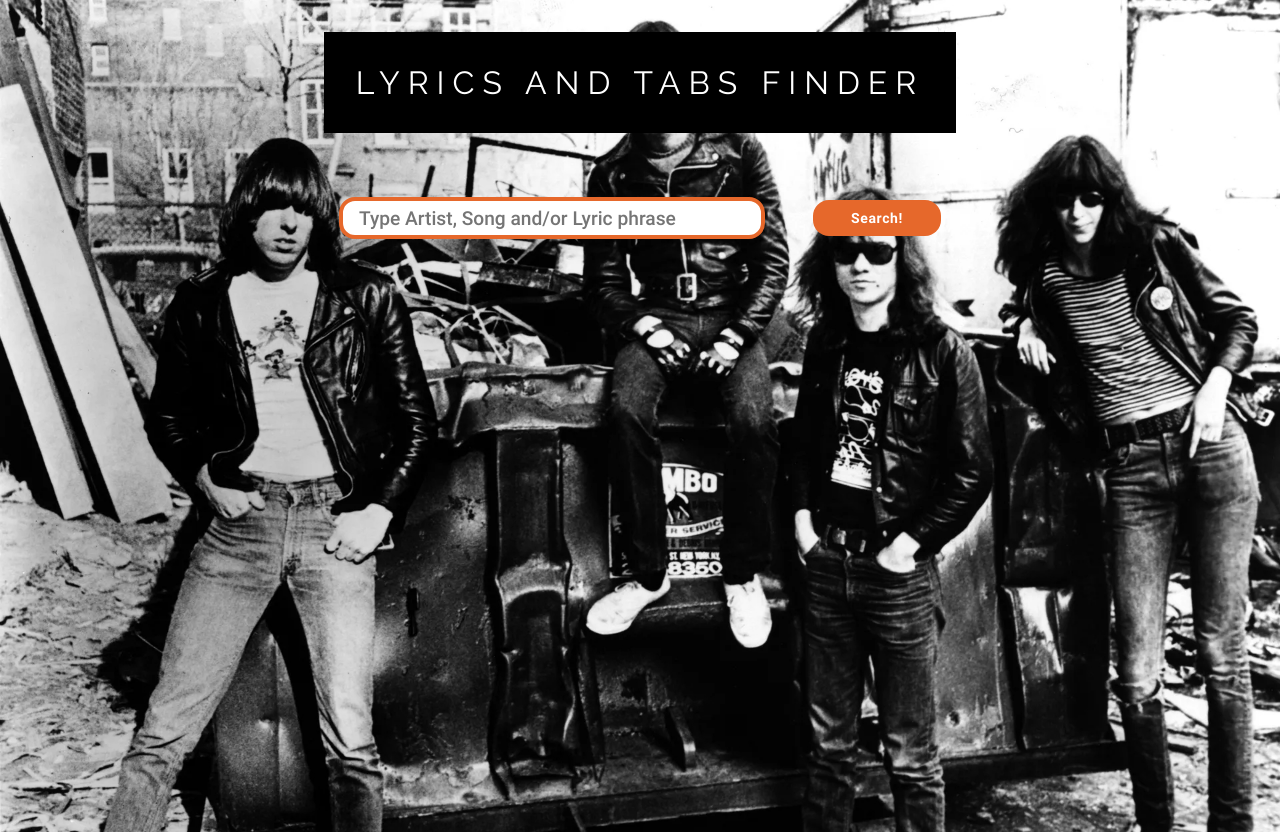
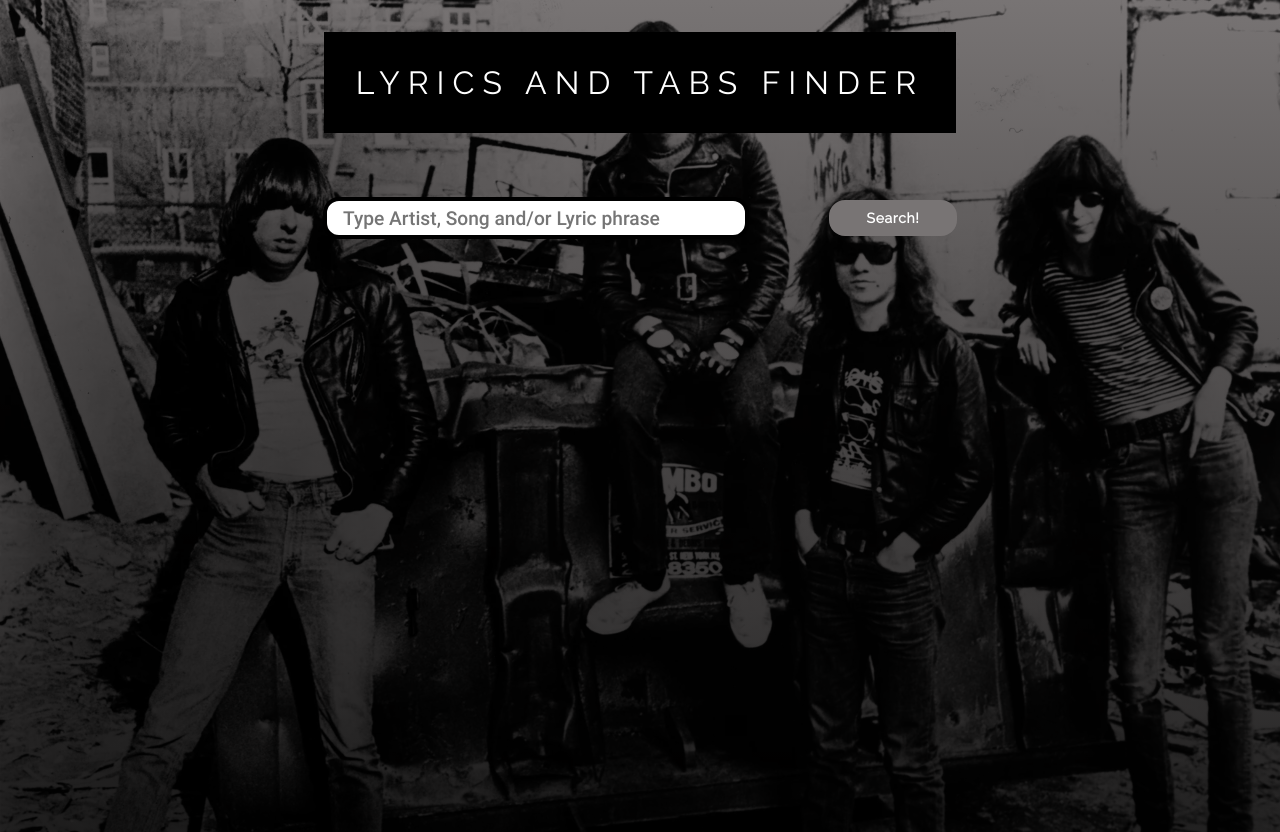
Before and after one commit to pablojacosta/lyrics-tabs-app-front, a React (Vite) app: page / in a window 1280 px wide. Built offline with nearby package versions, Linux system fonts and the light colour scheme; the HTML template or start-up script is replaced by a standard one.

Commit message:
feat: :lipstick: Modified styles.

```diff
--- a/src/App.module.scss
+++ b/src/App.module.scss
@@ -2,8 +2,9 @@
   display: flex;
   flex-direction: column;
   align-items: center;
-  background-image: url("./assets/images/ramones-bg.jpg");
+  background: var(--gradient-alpha), url("./assets/images/ramones-bg.jpg");
   height: 100vh;
   background-size: cover;
   padding-top: 2rem;
+  background-blend-mode: multiply;
 }
--- a/src/components/SearchSection/SearchSection.module.scss
+++ b/src/components/SearchSection/SearchSection.module.scss
@@ -1,19 +1,6 @@
 .searchSection {
   display: flex;
   align-items: center;
-  gap: 3rem;
-
-  input {
-    width: 25rem;
-    height: 2rem;
-    border-radius: 1rem;
-    border: 0.3rem solid var(--color-orange);
-    font-family: var(--font-primary);
-    font-size: 1.2rem;
-    padding-left: 1rem;
-
-    &:focus {
-      outline: none;
-    }
-  }
+  justify-content: center;
+  gap: 5rem;
 }
--- a/src/components/SearchSection/components/SearchInput/SearchInput.module.scss
+++ b/src/components/SearchSection/components/SearchInput/SearchInput.module.scss
@@ -0,0 +1,15 @@
+.searchInput {
+  input {
+    width: 25rem;
+    height: 2rem;
+    border-radius: 1rem;
+    border: 0.3rem solid var(--color-black);
+    font-family: var(--font-primary);
+    font-size: 1.2rem;
+    padding-left: 1rem;
+
+    &:focus {
+      outline: none;
+    }
+  }
+}
--- a/src/components/SearchSection/components/SearchInput/SearchInput.tsx
+++ b/src/components/SearchSection/components/SearchInput/SearchInput.tsx
@@ -8,7 +8,7 @@ interface ISearchInput {
 
 const SearchInput = ({ handleInputChange, onKeyDown }: ISearchInput) => {
   return (
-    <div className={styles.searchinput}>
+    <div className={styles.searchInput}>
       <input
         type="text"
         placeholder="Type Artist, Song and/or Lyric phrase"
--- a/src/components/SongsList/SongsList.module.scss
+++ b/src/components/SongsList/SongsList.module.scss
@@ -1,3 +1,7 @@
 .songsList {
   margin-top: 2rem;
+
+  ul {
+    padding: 0;
+  }
 }
--- a/src/components/SongsList/SongsList.tsx
+++ b/src/components/SongsList/SongsList.tsx
@@ -3,6 +3,7 @@ import styles from "./SongsList.module.scss";
 import ChosenSong from "./components/ChosenSong";
 import Song from "./components/Song";
 import { TSong } from "types/song";
+import Container from "@components/elements/Container";
 
 interface ISongsList {
   selectedArtist: string;
@@ -20,6 +21,7 @@ const SongsList = ({
   lyrics,
 }: ISongsList) => {
   return (
+    <Container>
       <div className={styles.songsList}>
         {!lyrics && returnedSongs ? (
           <ul>
@@ -43,6 +45,7 @@ const SongsList = ({
           />
         )}
       </div>
+    </Container>
   );
 };
 
--- a/src/components/SongsList/components/Song/Song.module.scss
+++ b/src/components/SongsList/components/Song/Song.module.scss
@@ -6,7 +6,7 @@
   background-color: var(--color-black);
   border-radius: 1rem;
   padding: 0.5rem;
-  border: 0.1rem solid var(--color-white);
+  border: 0.05rem solid var(--color-gray);
   width: 40rem;
 
   .left {
@@ -40,4 +40,8 @@
       color: inherit;
     }
   }
+
+  &:hover {
+    transform: scale(1.1);
+  }
 }
--- a/src/styles/_colors.scss
+++ b/src/styles/_colors.scss
@@ -1,3 +1,6 @@
 $colorWhite: #ffffff;
 $colorBlack: #000000;
 $colorOrange: #e6682b;
+$colorGray: #787474;
+
+$gradientAlpha: linear-gradient(180deg, #787474 0%, #242323 100%);
--- a/src/styles/globals.scss
+++ b/src/styles/globals.scss
@@ -9,6 +9,9 @@
   --color-white: #{colors.$colorWhite};
   --color-black: #{colors.$colorBlack};
   --color-orange: #{colors.$colorOrange};
+  --color-gray: #{colors.$colorGray};
+
+  --gradient-alpha: #{colors.$gradientAlpha};
 }
 
 body {
@@ -56,7 +59,7 @@ ul {
 }
 
 button {
-  background-color: var(--color-orange);
+  background-color: var(--color-gray);
   border: none;
   border-radius: 1rem;
   width: 8rem;
@@ -67,7 +70,6 @@ button {
   letter-spacing: 0.04rem;
   cursor: pointer;
   color: #ffffff;
-  font-family: var(--font-primary);
 
   @include responsives.resolution__mobile__m {
     font-size: 0.75rem;
@@ -76,8 +78,7 @@ button {
 
   &:hover {
     background-color: var(--color-white);
-    color: var(--color-orange);
-    border: 0.3rem solid var(--color-orange);
+    color: var(--color-gray);
   }
 }
 
```
Lines whose indentation alone changed are shown as unchanged.
